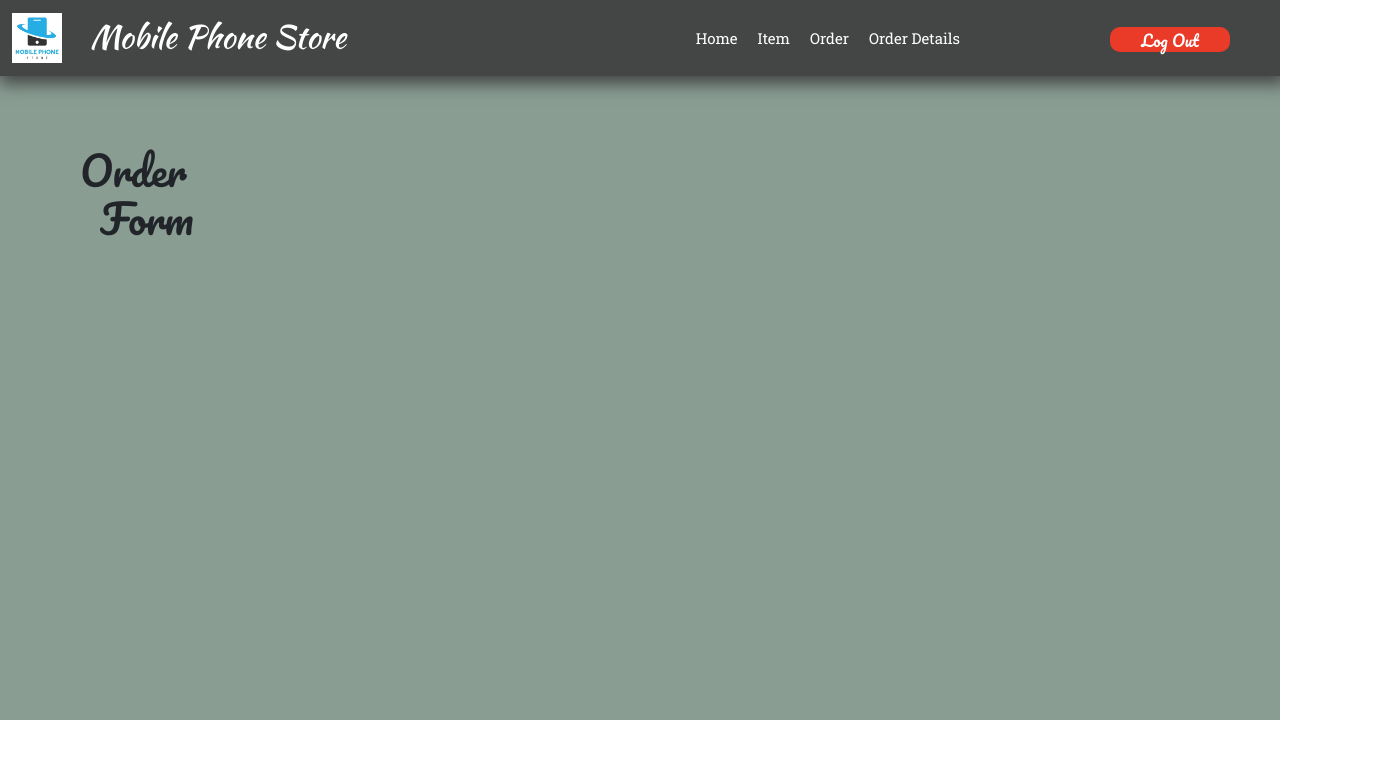
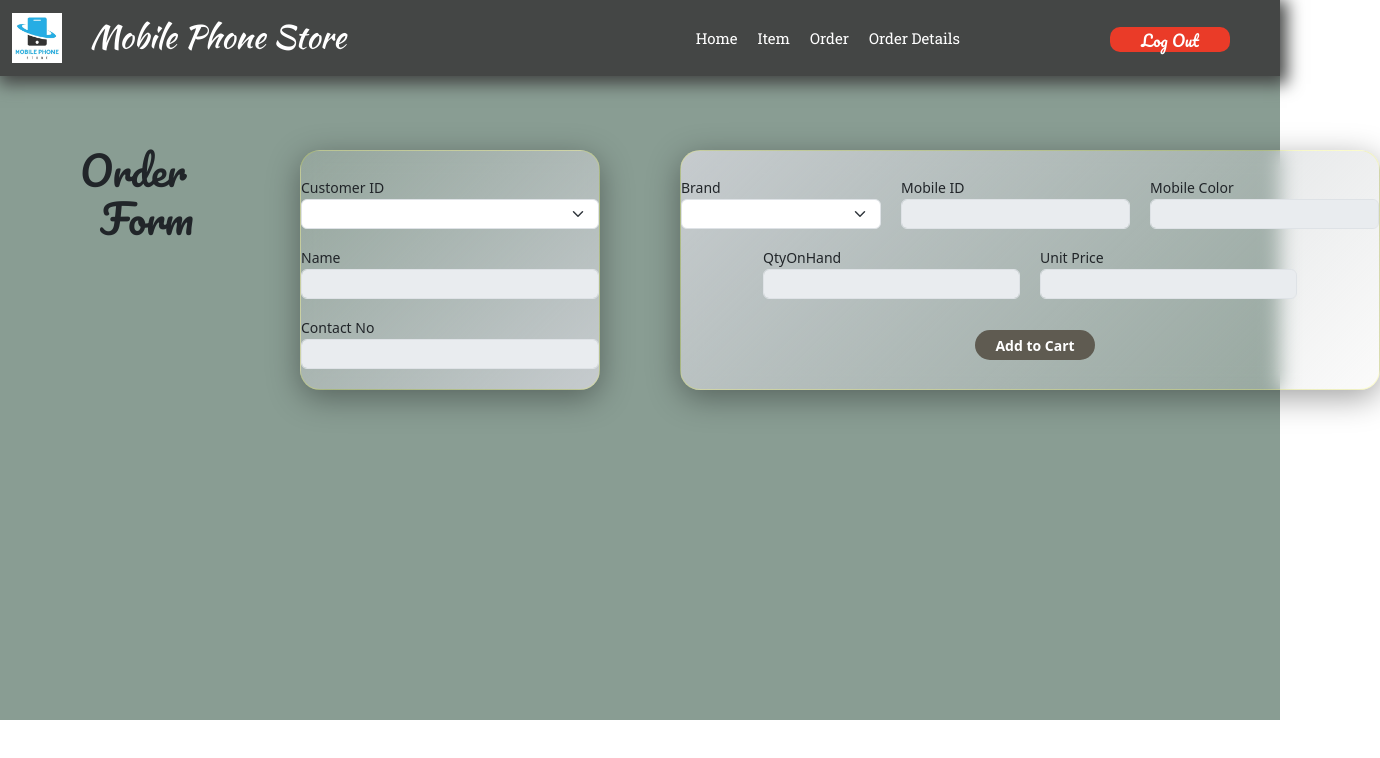
Before and after one commit to VihangaIndeewara/Mobile-Phone-Store, a React (Create React App) app in the folder frontend/: page / in a window 1280 px wide. Shown: the top 758 px of the page, 1380 px wide, since content can reach past the window. Built offline with nearby package versions, Linux system fonts and the light colour scheme.

Commit message:
Added Item Selection Form

```diff
--- a/frontend/src/components/pages/item/Item.css
+++ b/frontend/src/components/pages/item/Item.css
@@ -79,11 +79,12 @@
 
 .inputField{
     height: 25px;
-
+    height: 30px;
 }
 .name{
     font-size: 14px;
     margin-bottom: 0;
+
 }
 
 .titleFirst{
--- a/frontend/src/components/pages/item/Item.jsx
+++ b/frontend/src/components/pages/item/Item.jsx
@@ -46,8 +46,8 @@ export const Item=()=>{
                 </div>
                 <div className="divFirst">
                     <div class="mb-3 ">
-                    <label for="mobileQtyInput" class="form-label name">Qty</label>
-                        <input type="text" class="form-control inputField" id="mobileQtyInput"/>
+                    <label for="mobileQtyOnHandInput" class="form-label name">QtyOnHand</label>
+                        <input type="text" class="form-control inputField" id="mobileQtyOnHandInput"/>
                     </div>
                     <div class="mb-3 ">
                     <label for="mobileUnitPriceInput" class="form-label name">Unit Price</label>
@@ -73,7 +73,7 @@ export const Item=()=>{
                         <th scope="col">Mobile ID</th>
                         <th scope="col">Brand</th>
                         <th scope="col">Color</th>
-                        <th scope="col">Qty</th>
+                        <th scope="col">QtyOnHand</th>
                         <th scope="col">Unit Price</th>
                         </tr>
                     </thead>
--- a/frontend/src/components/pages/order/Order.css
+++ b/frontend/src/components/pages/order/Order.css
@@ -0,0 +1,65 @@
+.combo{
+    height: 30px;
+    font-size: 14px;
+}
+
+#customerInputForm{
+    width: 300px;
+    height: 240px;
+    position: absolute;
+    top: 150px;
+    left: 300px;
+    padding: 0px;
+
+
+    backdrop-filter: blur(10px);
+    -webkit-backdrop-filter: blur(10px);
+    border-radius: 20px;
+    border: 1px solid rgba(255, 255, 0, 0.18);
+    box-shadow: 0 8px 32px 0 rgba(0, 0, 0, 0.37);
+
+    background: linear-gradient(135deg, rgba(223, 223, 220, 0.13), #c6cbce);
+
+}
+
+#itemSelectForm{
+    width: 700px;
+    height: 240px;
+    position: absolute;
+    top: 150px;
+    left: 680px;
+    padding: 0px;
+
+
+    backdrop-filter: blur(10px);
+    -webkit-backdrop-filter: blur(10px);
+    border-radius: 20px;
+    border: 1px solid rgba(255, 255, 0, 0.18);
+    box-shadow: 0 8px 32px 0 rgba(0, 0, 0, 0.37);
+
+    background: linear-gradient(135deg, #c6cbce, rgba(223, 223, 220, 0.13));
+}
+
+.comboBrand{
+    width: 200px;
+    height: 30px;
+    font-size: 14px;
+}
+
+#btnAddToCart{
+    background-color: #5f5b51;
+    color: white;
+   border-radius: 20px;
+    width: 120px;
+    height: 30px;
+    margin-left: 10px;
+    cursor: pointer;
+    border: none;
+    font-size: 14px;
+    margin-top: 10px;
+    font-weight: bold;
+}
+
+#btnAddToCart:hover{
+    background-color: #52565F;
+}
--- a/frontend/src/components/pages/order/Order.jsx
+++ b/frontend/src/components/pages/order/Order.jsx
@@ -26,6 +26,65 @@ export const Order=()=>{
                 <h1 className="titleSecond">Form</h1>
 
 
+                <form id="customerInputForm">
+                <br />
+
+                    <div class="mb-3">
+                        <label for="customerIdCombo" class="form-label name">Customer ID</label>
+                        <select id="customerIdCombo" class="form-select combo">
+                            <option></option>
+                            <option>C001</option>
+                            <option>C002</option>
+                        </select>
+                    </div>
+                    <div class="mb-3">
+                        <label for="nameInput" class="form-label name">Name</label>
+                        <input type="text" class="form-control inputField" id="nameInput" disabled/>
+                    </div>
+                    <div class="mb-3 ">
+                    <label for="contactNoInput" class="form-label name">Contact No</label>
+                        <input type="text" class="form-control inputField" id="contactNoInput" disabled/>
+                    </div>
+            </form>
+
+            <form id="itemSelectForm">
+                <br />
+                <div className="divFirst">
+                    <div class="mb-3">
+                         <label for="mobileBrandCombo" class="form-label name">Brand</label>
+                            <select id="mobileBrandCombo" class="form-select comboBrand">
+                                <option></option>
+                            </select>
+
+                    </div>
+                    <div class="mb-3">
+                        <label for="mobileIdInput" class="form-label name">Mobile ID</label>
+                        <input type="text" class="form-control inputField" id="mobileIdInput" disabled/>
+                    </div>
+                    <div class="mb-3 ">
+                    <label for="mobileColorInput" class="form-label name">Mobile Color</label>
+                        <input type="text" class="form-control inputField" id="mobileColorInput" disabled/>
+                    </div>
+                </div>
+                <div className="divFirst">
+                    <div class="mb-3 ">
+                    <label for="mobileQtyOnHandInput" class="form-label name">QtyOnHand</label>
+                        <input type="text" class="form-control inputField" id="mobileQtyOnHandInput" disabled/>
+                    </div>
+                    <div class="mb-3 ">
+                    <label for="mobileUnitPriceInput" class="form-label name">Unit Price</label>
+                        <input type="text" class="form-control inputField" id="mobileUnitPriceInput" disabled/>
+                    </div>
+                </div>
+
+                <div id="btnGroup">
+                    <button id="btnAddToCart" type="button">Add to Cart</button>
+
+
+                 </div>
+            </form>
+
+
             </div>
         </div>
     )
```
